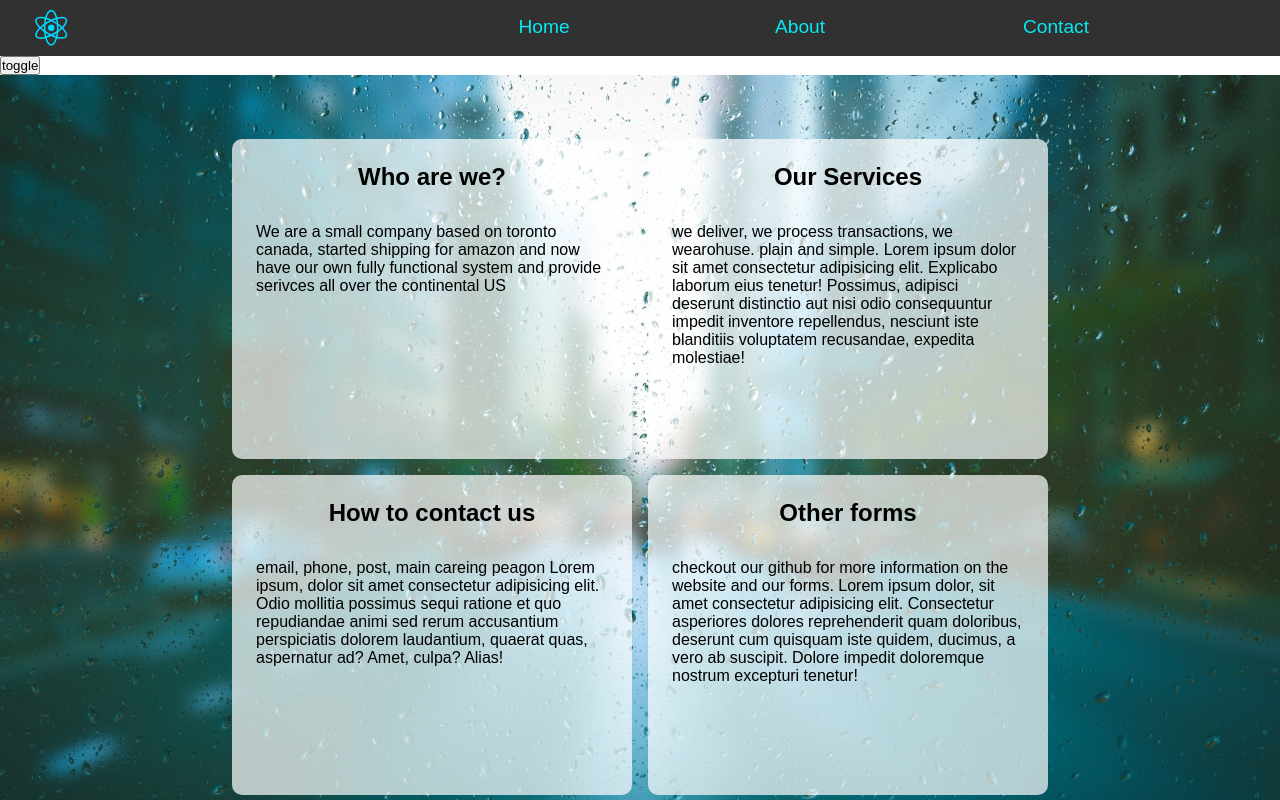
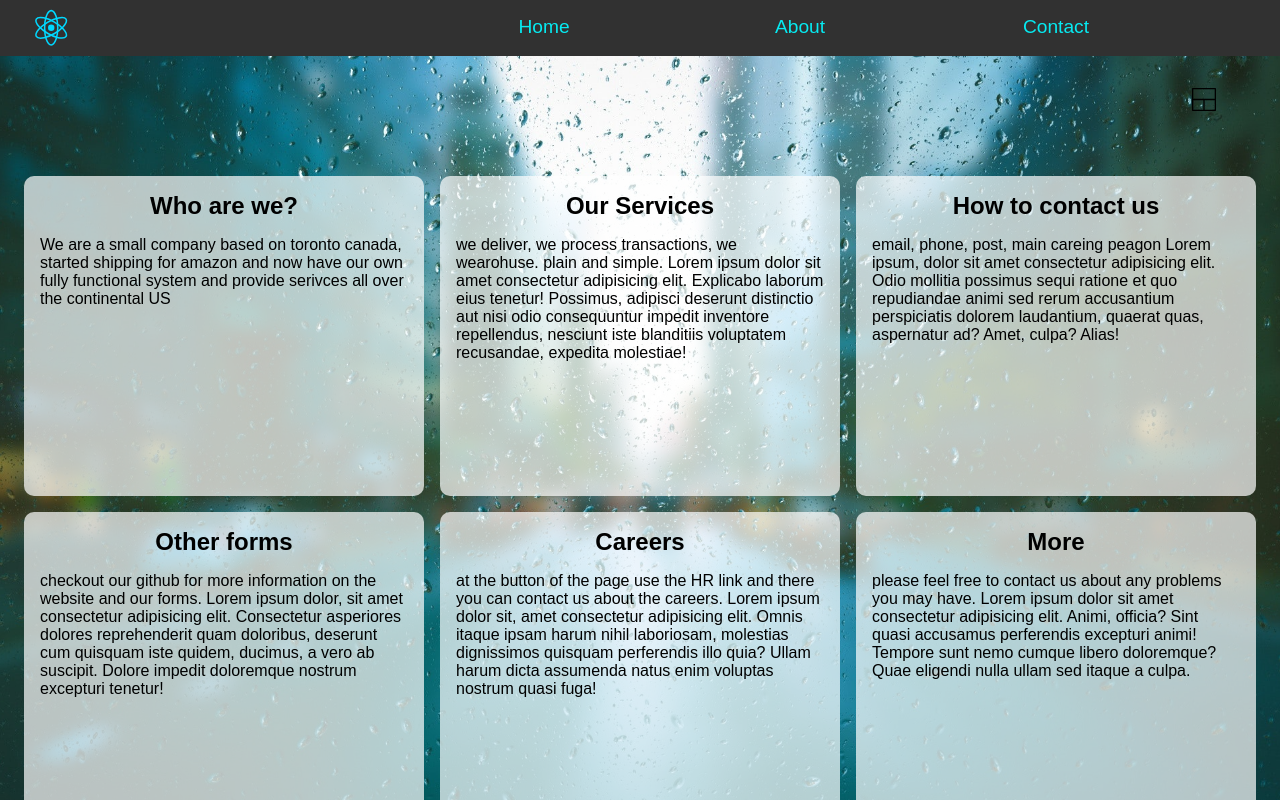
Before and after one commit to arshiaKalkho/silver-octo-reactFront, a React (Create React App) app: page /About in a window 1280 px wide. Shown: the top 800 px of the page. Built offline with nearby package versions, Linux system fonts and the light colour scheme; a web font is replaced by a local one.

Commit message:
toggle now working and fine tuned for smaller displayes

```diff
--- a/src/about.js
+++ b/src/about.js
@@ -9,7 +9,7 @@ export default class About extends Component {
 
     toggle = ()=>{
         if(this.state.layout==="1"){
-            this.setState({layout:"auto-fit", cardWidth:"25rem"})
+            this.setState({layout:"auto-fit", cardWidth:"22rem"})
         }else
         this.setState({layout:"1", cardWidth:"auto"})
     }
@@ -17,9 +17,12 @@ export default class About extends Component {
 
     render() {
         return (
-            <>
-            <button onClick={()=>this.toggle()}>toggle</button>
-            <div className="about" style={{backgroundImage:'url("/images/about-background.jpg") ', gridTemplateColumns: `repeat(${this.state.layout}, ${this.state.cardWidth})`}}>
+            <div className="about" style={{backgroundImage:'url("/images/about-background.jpg") '}}>
+                <div className="about-toggle-container">
+                    <div className="toggle-button" onClick={()=>this.toggle()} style={{backgroundImage:'url("/images/toggle-layout.svg")'}}></div>
+                </div>
+
+                <div className="about-grid" style={{ gridTemplateColumns: `repeat(${this.state.layout}, ${this.state.cardWidth})`}}>
                         <div className="about-cards" >
                             <h2>Who are we?</h2>
                             <p>We are a small company based on toronto canada, started shipping for amazon and now have our own fully functional system and provide serivces all over the continental US</p>
@@ -45,7 +48,7 @@ export default class About extends Component {
                             <p>please feel free to contact us about any problems you may have. Lorem ipsum dolor sit amet consectetur adipisicing elit. Animi, officia? Sint quasi accusamus perferendis excepturi animi! Tempore sunt nemo cumque libero doloremque? Quae eligendi nulla ullam sed itaque a culpa.</p>
                         </div>
                 </div>
-            </>
+            </div>
             )
     }
 }
--- a/src/index.css
+++ b/src/index.css
@@ -267,25 +267,48 @@ html {
   background-repeat: no-repeat;
   background-size: cover;
   background-attachment: fixed;
-  padding: 4rem 2rem;
+}
+.about-toggle-container {
+  display: flex;
+  align-items: center;
+  justify-content: flex-end;
+  width: 100%;
+}
+.toggle-button {
+  cursor: pointer;
+  background-repeat: no-repeat;
+  width: 1.5rem;
+  height: 1.5rem;
+  margin: 2rem 4rem;
+}
+
+.about-grid {
+  padding: 2rem 1rem;
   display: grid;
   grid-template-columns: repeat(auto-fit, 25rem);
   justify-content: center;
   gap: 1rem;
 }
-
+.about-cards > p {
+  overflow-y: scroll;
+  overflow-x: scroll;
+}
+.about-cards > p::-webkit-scrollbar {
+  display: none;
+}
 .about-cards {
   display: flex;
   flex-direction: column;
   align-items: center;
   justify-content: flex-start;
-  gap: 2rem;
-  padding: 1.5rem;
+  gap: 1rem;
+  padding: 1rem;
   border-radius: 10px;
   background-color: rgba(255, 255, 255, 0.7);
   height: 20rem;
   transition: 200ms ease-in-out;
 }
+
 .about-cards:hover {
   background-color: rgba(255, 255, 255, 0.9);
   transition: 200ms ease-in-out;
@@ -298,7 +321,7 @@ html {
   align-items: center;
   justify-content: space-evenly;
   width: fill;
-  height: 20vh;
+  height: fit-content;
   background-color: var(--color-dark);
 }
 .footer-inner {
```
Also changed, not shown: public/images/toggle-layout.svg (added). Lines whose indentation alone changed are shown as unchanged.
